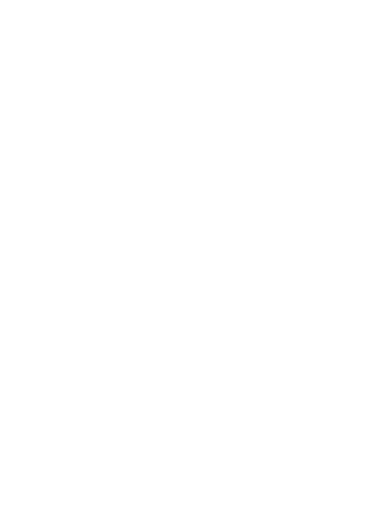
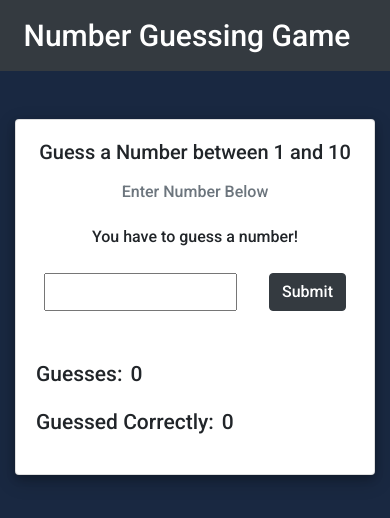
Before and after one commit to michaeldilulo/Number-Guessing-Game, a plain HTML site: page index.html in a window 390 px wide. Drawn offline with nearby package versions, Linux system fonts and the light colour scheme.

Commit message:
HTML, card, header, format. Mobile responsive

```diff
--- a/index.html
+++ b/index.html
@@ -4,11 +4,63 @@
 <head>
     <meta charset="UTF-8">
     <meta name="viewport" content="width=device-width, initial-scale=1.0">
+    <link href="https://fonts.googleapis.com/css2?family=Roboto:wght@500&display=swap" rel="stylesheet">
+    <link rel="stylesheet" href="https://stackpath.bootstrapcdn.com/bootstrap/4.5.2/css/bootstrap.min.css"
+        integrity="sha384-JcKb8q3iqJ61gNV9KGb8thSsNjpSL0n8PARn9HuZOnIxN0hoP+VmmDGMN5t9UJ0Z" crossorigin="anonymous">
+    <link rel="stylesheet" href="styles.css">
     <title># Guessing Game</title>
 </head>
 
 <body>
 
+    <header>
+        <div class="container-fluid">
+            <div class="row">
+                <div class="col-md-12 p-0">
+                    <nav class="navbar navbar-expand-lg navbar-dark bg-dark d-flex justify-content-center">
+                        <a class="navbar-brand">Number Guessing Game</a>
+                    </nav>
+                </div>
+            </div>
+        </div>
+    </header>
+
+    <main>
+        <div class="container-fluid">
+            <div class="row d-flex justify-content-center mt-5">
+                <div class="col-md-4">
+                    <div class="card">
+                        <div class="card-body">
+                            <h5 class="card-title d-flex justify-content-center mb-4">Guess a Number between 1 and 10
+                            </h5>
+                            <h6 class="card-subtitle mb-2 text-muted d-flex justify-content-center mb-4">Enter Number
+                                Below
+                            </h6>
+                            <p class="card-text d-flex justify-content-center mb-4" id="userGuessNumber">You have to
+                                guess a number!</p>
+                            <div class="d-flex justify-content-center">
+                                <input type="text" class="mr-3">
+                                <button class="btn btn-dark ml-3">Submit</button>
+                            </div>
+                            <div class="d-flex mt-5">
+                                <p class="mr-2 userGuesses">Guesses:</p> <span id="guessNumberOfTimes"
+                                    class="userGuesses">0</span>
+                            </div>
+                            <div class="d-flex">
+                                <p class="mr-2 userGuesses">Guessed Correctly:</p> <span id="guessNumberTimesCorrectly"
+                                    class="userGuesses">0</span>
+                            </div>
+                        </div>
+                    </div>
+                </div>
+            </div>
+        </div>
+    </main>
+
+
+
+
+    <script src=" main.js"></script>
 </body>
 
 </html>
--- a/styles.css
+++ b/styles.css
@@ -0,0 +1,17 @@
+body {
+    background-color: #192841;
+    font-family: 'Roboto', sans-serif;
+    font-weight: 200;
+}
+
+.navbar-brand {
+    font-size: 30px;
+}
+
+.card {
+    box-shadow: 0 4px 8px 0 rgba(0, 0, 0, 0.2), 0 6px 20px 0 rgba(0, 0, 0, 0.19);
+}
+
+.userGuesses {
+    font-size: 21px;
+}
```
